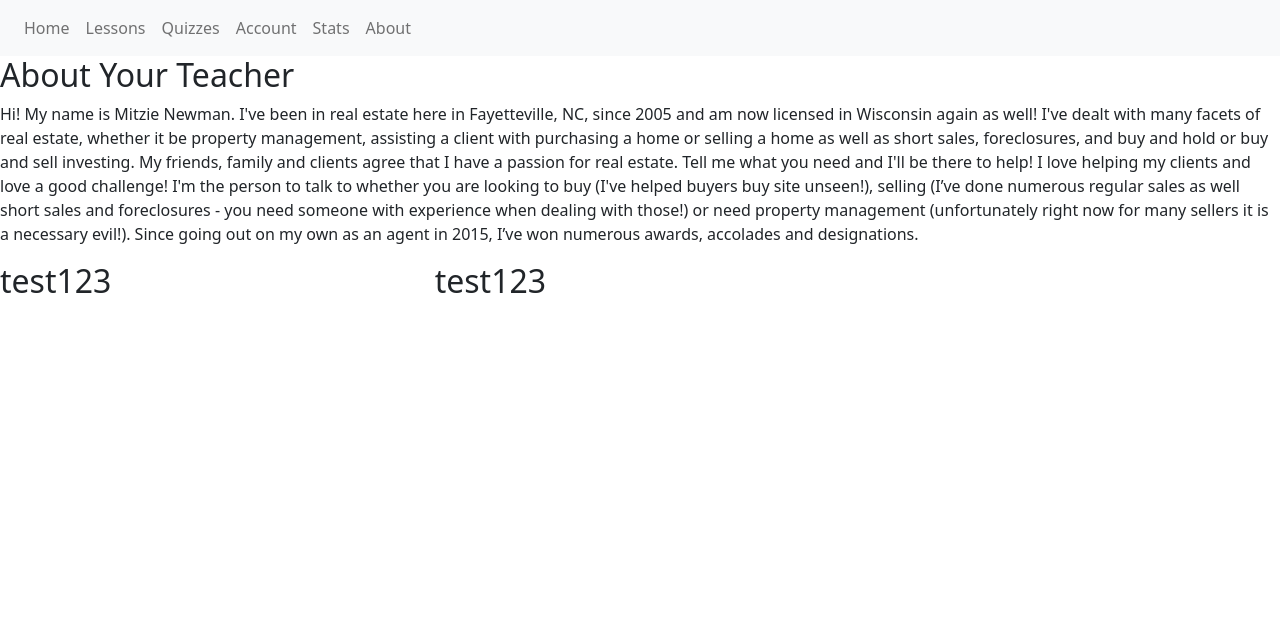
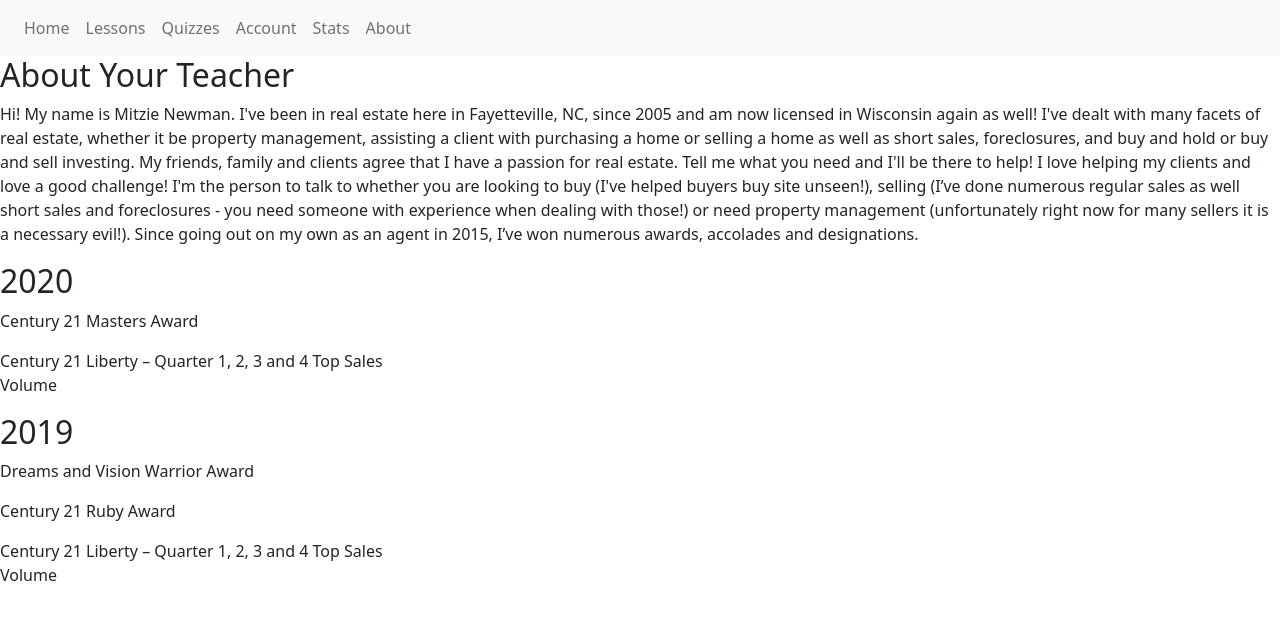
Before and after one commit to jbasquez/projectHomebase, a React (Create React App) app in the folder project-homebase/: page /about in a window 1280 px wide. Shown: the top 620 px of the page. Built offline with nearby package versions, Linux system fonts and the light colour scheme.

Commit message:
added in 2 years of awards

```diff
--- a/project-homebase/src/pages/about.js
+++ b/project-homebase/src/pages/about.js
@@ -15,10 +15,17 @@ function About() {
         </div>
         <div className="row">
           <div className="col-lg-4 col-md-4 col-sm-4 col-xs-12">
-            <h2>test123</h2>
+            <h2>2020</h2>
+            <p>Century 21 Masters Award</p>
+            <p>Century 21 Liberty – Quarter 1, 2, 3 and 4 Top Sales Volume</p>
           </div>
+        </div>
+        <div className="row">
           <div className="col-lg-4 col-md-4 col-sm-4 col-xs-12">
-            <h2>test123</h2>
+            <h2>2019</h2>
+            <p>Dreams and Vision Warrior Award</p>
+            <p>Century 21 Ruby Award</p>
+            <p>Century 21 Liberty – Quarter 1, 2, 3 and 4 Top Sales Volume</p>
           </div>
         </div>
       </div>
```
